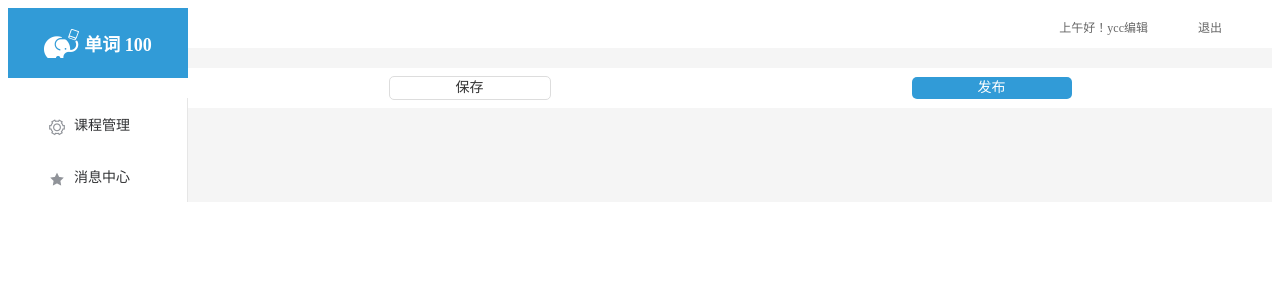
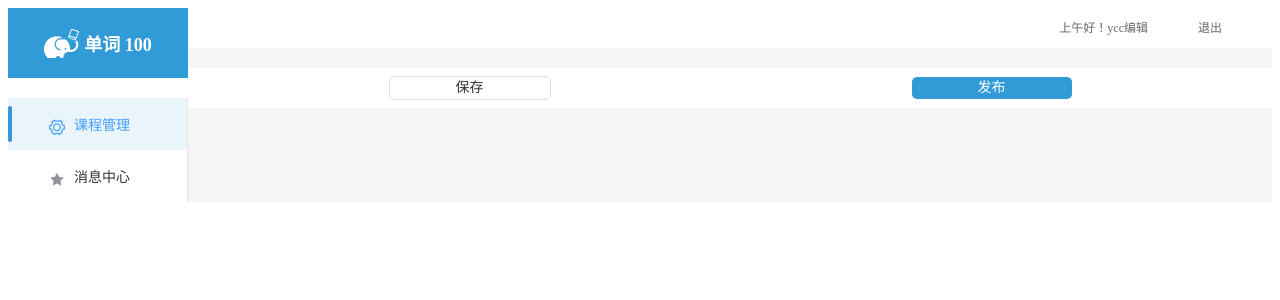
Before and after one commit to changchengyan/word100Manage, a Vue app: page /manage in a window 1280 px wide. Shown: the top 300 px of the page. Built offline with nearby package versions, Linux system fonts and the light colour scheme.

Commit message:
'修改了路由的配置的激活状态'

```diff
--- a/src/components/common/Sidebar.vue
+++ b/src/components/common/Sidebar.vue
@@ -4,7 +4,7 @@
             <img src="../../assets/elephent_logo.png" alt="">
             <span class="logo-str">单词 100</span>
         </div>
-        <el-menu :default-active="onRoutes" class="el-menu-vertical-demo" theme="dark" unique-opened router>
+        <el-menu :default-active="activeIndex" class="el-menu-vertical-demo" theme="dark" unique-opened router>
             <template v-for="(item,idx) in items">
                 <el-menu-item :index="item.index" :key='idx'>
                     <i :class="item.icon"></i>{{ item.title }}
@@ -18,23 +18,24 @@
     export default {
         data() {
             return {
+                activeIndex:'/manage/lessonManage/funcManage',
                 items: [{
                         icon: 'el-icon-setting',
-                        index: 'lessonManage',
+                        index: '/manage/lessonManage/funcManage',
                         title: '课程管理'
                     },
                     {
                         icon: 'el-icon-star-on',
-                        index: 'basecharts',
+                        index: '/manage/basecharts',
                         title: '消息中心'
                     }
                 ]
             }
         },
         computed: {
-            onRoutes() {
-                return this.$route.path.replace('/', '');
-            }
+            // onRoutes() {
+            //     return this.$route.path.replace('/', '');
+            // }
         }
     }
 </script>
@@ -82,8 +83,8 @@
     }
 
     .el-menu-item.is-active {
-        background: url('../../assets/item_hover_bg.png');
-        background-size: 100% 100%;
+        background: url('../../assets/item_hover_bg.png')!important;;
+        background-size: 100% 100%!important;;
         padding-left: 0 !important;
     }
 </style>
--- a/src/router/index.js
+++ b/src/router/index.js
@@ -41,7 +41,7 @@ export default new Router({
                 },
                 {
                     path: '/basecharts',
-                    component: resolve => require(['../components/page/BaseCharts.vue'], resolve)   // vue-schart组件
+                    component: resolve => require(['../components/page/BaseCharts.vue'], resolve) // vue-schart组件
                 }
             ]
         },
```
